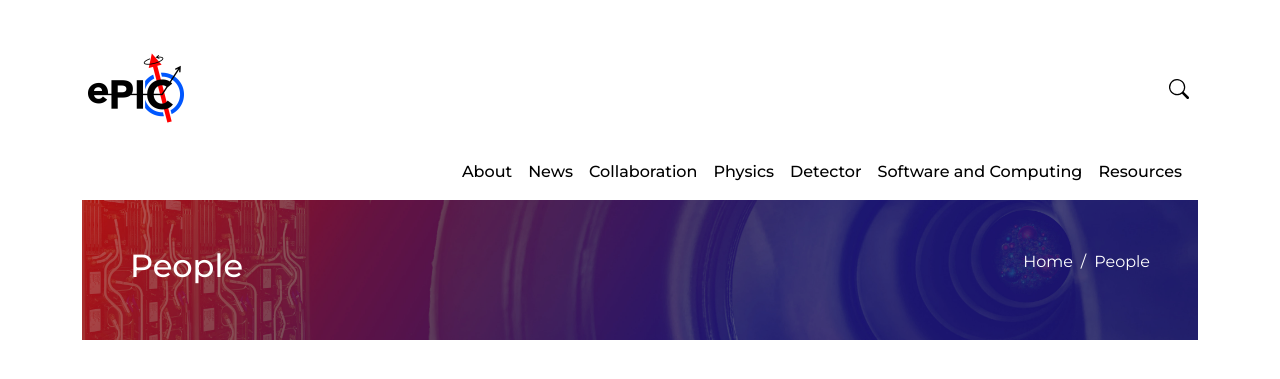
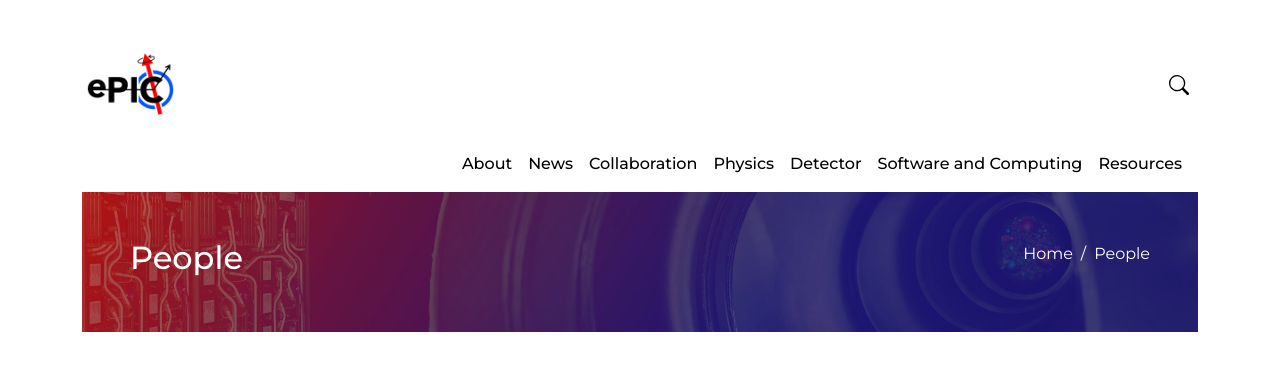
Before and after one commit to eic/website-prototype-quant, a Jekyll site: the page built from _pages/people.html, in a window 1280 px wide. Shown: the top 379 px of the page. Built offline with Jekyll 4.4.1, drawn with Linux system fonts in a browser that asks for light colours; comment, search, counter and statistics services are not loaded.

Commit message:
Fixing the broken link connection

```diff
--- a/_includes/header.html
+++ b/_includes/header.html
@@ -7,9 +7,8 @@
 
       <!-- logo -->
       <a class="logo" href="{{ site.url }}">
-        <img width="100" class="img-fluid"
-          src="{{ site.url }}/assets/img/logo.png"
-        />
+        <img src="{{ site.logo | relative_url }}" height="64">
+
       </a>
 
       <!-- menu expanding button (hiddin in larger screens) -->
```
Also changed, not shown: 17 other files.
